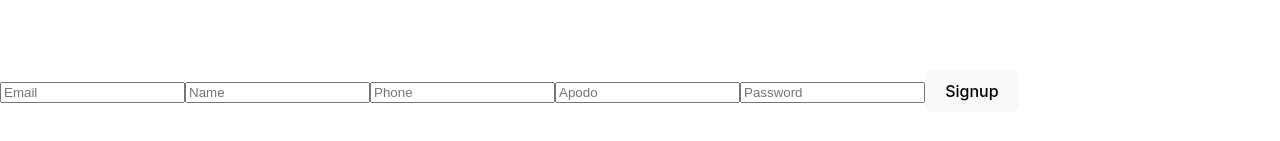
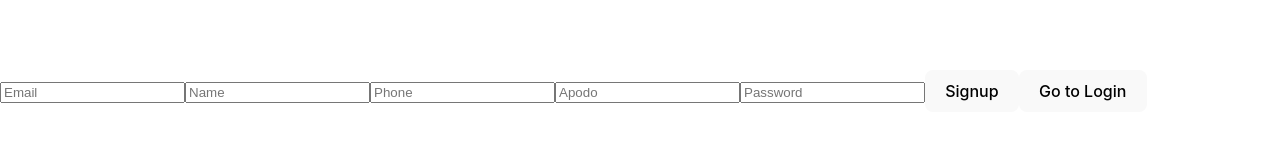
Before and after one commit to CherokiDev/padel-match-front-copilot, a React (Vite) app: page /signup in a window 1280 px wide. Shown: the part 309-450 px from the top of the page. Built offline with nearby package versions, Linux system fonts and the light colour scheme.

Commit message:
Add profile schedules and go to login button

```diff
--- a/src/components/Home.jsx
+++ b/src/components/Home.jsx
@@ -91,7 +91,14 @@ const Home = () => {
         <div>
           <h2>{profile.name}</h2>
           <p>{profile.email}</p>
-          {/* Renderiza el resto de los datos del perfil como desees */}
+          <ul>
+            {profile.schedules.map((schedule) => (
+              <li key={schedule.id}>
+                {schedule.dateOfReservation} - Pista {schedule.courtNumber} - La
+                he alquilado yo: {schedule.playerSchedules.payer ? "Si" : "No"}
+              </li>
+            ))}
+          </ul>
         </div>
       )}
     </div>
--- a/src/components/Signup.jsx
+++ b/src/components/Signup.jsx
@@ -20,6 +20,10 @@ const Signup = () => {
       apodo,
       password,
     });
+    navigate("/login");
+  };
+
+  const handleGoToLogin = () => {
     navigate("/login");
   };
 
@@ -61,6 +65,9 @@ const Signup = () => {
         required
       />
       <button type="submit">Signup</button>
+      <button type="button" onClick={handleGoToLogin}>
+        Go to Login
+      </button>
     </form>
   );
 };
```
